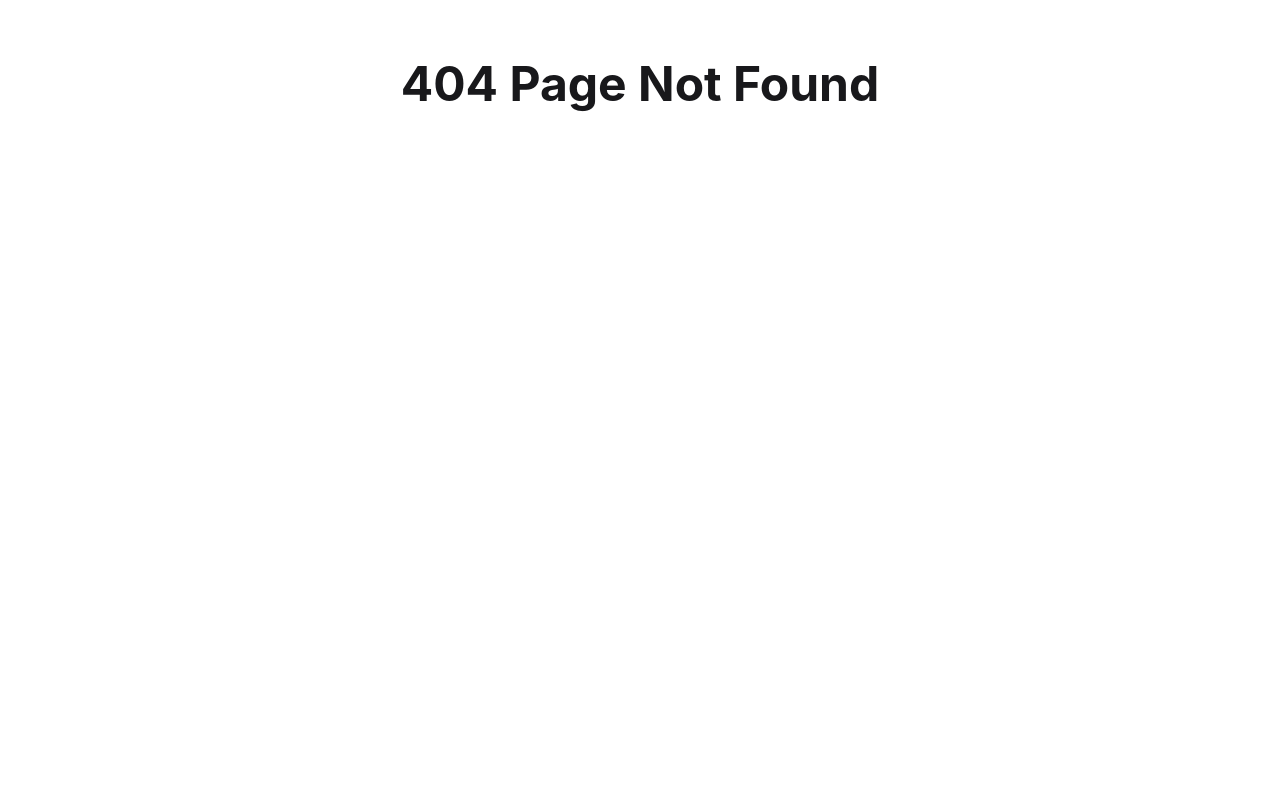
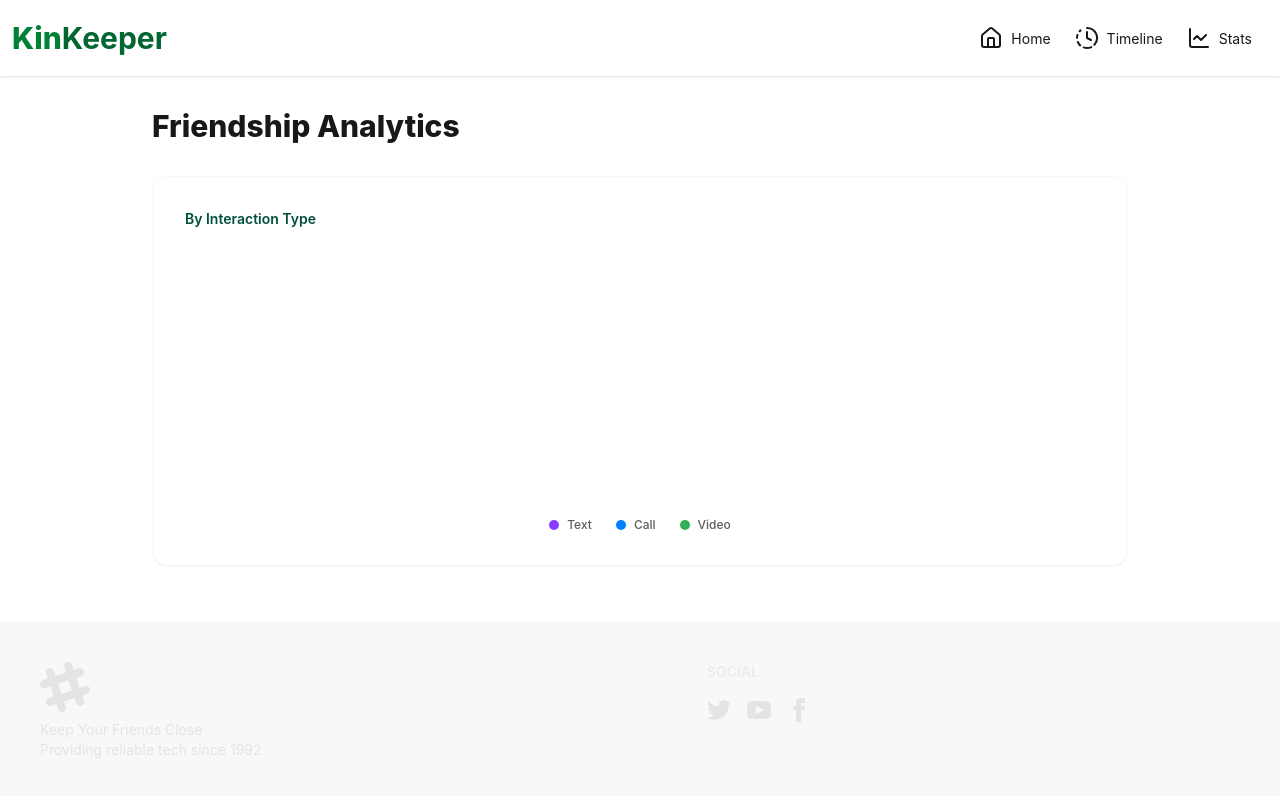
Before and after one commit to mahib-bit/KinKeeper, a React (Vite) app: page /stats in a window 1280 px wide. Before the commit this address had no page. Shown: the top 796 px of the page. Built offline with nearby package versions, Linux system fonts and the light colour scheme.

Commit message:
Stats Added

```diff
--- a/package.json
+++ b/package.json
@@ -17,6 +17,7 @@
     "react-dom": "^19.2.8",
     "react-router": "^8.3.1",
     "react-toastify": "^11.1.0",
+    "recharts": "^3.10.1",
     "tailwindcss": "^4.3.3"
   },
   "devDependencies": {
--- a/src/Routes/Router.jsx
+++ b/src/Routes/Router.jsx
@@ -5,27 +5,33 @@ import ErrorPage from '../pages/ErrorPage/ErrorPage';
 import Home from '../pages/Home/Home';
 import KinDetails from '../pages/KinDetails/KinDetails';
 import Timeline from '../pages/Timeline/Timeline';
+import Stats from '../pages/Stats/Stats';
 
 export const router = createBrowserRouter([
   {
     path: "/",
-    Component : Root,
-    errorElement : <ErrorPage></ErrorPage>,
-    children : [
+    Component: Root,
+    errorElement: <ErrorPage></ErrorPage>,
+    children: [
       {
-          index : true,
-          loader: () => fetch('/public/kinData.json'),
-          Component : Home,
+        index: true,
+        loader: () => fetch('/public/kinData.json'),
+        Component: Home,
       },
       {
-        path : 'kinDetails/:id',
+        path: 'kinDetails/:id',
         loader: () => fetch('/public/kinData.json'),
-        Component : KinDetails,
+        Component: KinDetails,
       },
       {
-        path : 'timeline',
+        path: 'timeline',
         loader: () => fetch('/public/kinData.json'),
-        Component : Timeline,
+        Component: Timeline,
+      },
+      {
+        path: 'stats',
+        loader: () => fetch('/public/kinData.json'),
+        Component: Stats,
       }
     ]
   },
--- a/src/components/Navbar.jsx/Navbar.jsx
+++ b/src/components/Navbar.jsx/Navbar.jsx
@@ -6,7 +6,7 @@ const Navbar = () => {
     const lists = <>
         <Link to='/'><li><button><House></House> Home</button></li></Link>
         <Link to='/timeline'><li><button><ClockFading></ClockFading> Timeline</button></li></Link>
-        <li><button><ChartLine></ChartLine> Stats</button></li>
+        <Link to='/stats'><li><button><ChartLine></ChartLine> Stats</button></li></Link>
     </>
 
     return (
--- /dev/null
+++ b/src/pages/Stats/Stats.jsx
@@ -0,0 +1,78 @@
+import React, { useEffect, useState } from 'react';
+import { PieChart, Pie, Cell, ResponsiveContainer, Tooltip } from 'recharts';
+import { getStoredTimeline } from '../../utility/addDB';
+
+const Stats = () => {
+    const [chartData, setChartData] = useState([]);
+
+    useEffect(() => {
+        const logs = getStoredTimeline();
+
+        const counts = { Call: 0, Text: 0, Video: 0 };
+        logs.forEach((log) => {
+            if (counts[log.type] !== undefined) {
+                counts[log.type] += 1;
+            }
+        });
+
+        const total = counts.Call + counts.Text + counts.Video;
+
+            setChartData([
+                { name: 'Text', value: counts.Text, color: '#8B3DFF' },
+                { name: 'Call', value: counts.Call, color: '#0080FE' },
+                { name: 'Video', value: counts.Video, color: '#31B057' }
+            ]);
+    }, []);
+
+    return (
+        <div className="w-full max-w-5xl mx-auto px-4 sm:px-6 py-8">
+            <h1 className="text-3xl font-extrabold text-base-content mb-8">
+                Friendship Analytics
+            </h1>
+
+            <div className="bg-base-100 p-6 sm:p-8 rounded-2xl shadow-xs border border-base-200">
+                <h2 className="text-sm font-semibold text-emerald-900 mb-4">
+                    By Interaction Type
+                </h2>
+
+                <div className="h-64 sm:h-72 w-full flex flex-col items-center justify-center">
+                    <ResponsiveContainer width="100%" height="100%">
+                        <PieChart>
+                            <Pie
+                                data={chartData}
+                                cx="50%"
+                                cy="50%"
+                                innerRadius={70}
+                                outerRadius={95}
+                                paddingAngle={6}
+                                dataKey="value"
+                                cornerRadius={4}
+                            >
+                                {chartData.map((entry, index) => (
+                                    <Cell key={`cell-${index}`} fill={entry.color} stroke="none" />
+                                ))}
+                            </Pie>
+                            <Tooltip />
+                        </PieChart>
+                    </ResponsiveContainer>
+
+                    <div className="flex items-center justify-center gap-6 mt-2">
+                        {chartData.map((item) => (
+                            <div key={item.name} className="flex items-center gap-2">
+                                <span
+                                    className="w-2.5 h-2.5 rounded-full"
+                                    style={{ backgroundColor: item.color }}
+                                />
+                                <span className="text-xs font-medium text-base-content/70">
+                                    {item.name}
+                                </span>
+                            </div>
+                        ))}
+                    </div>
+                </div>
+            </div>
+        </div>
+    );
+};
+
+export default Stats;
```
Also changed, not shown: 1 other file (tests, documents, lock files or other folders).
